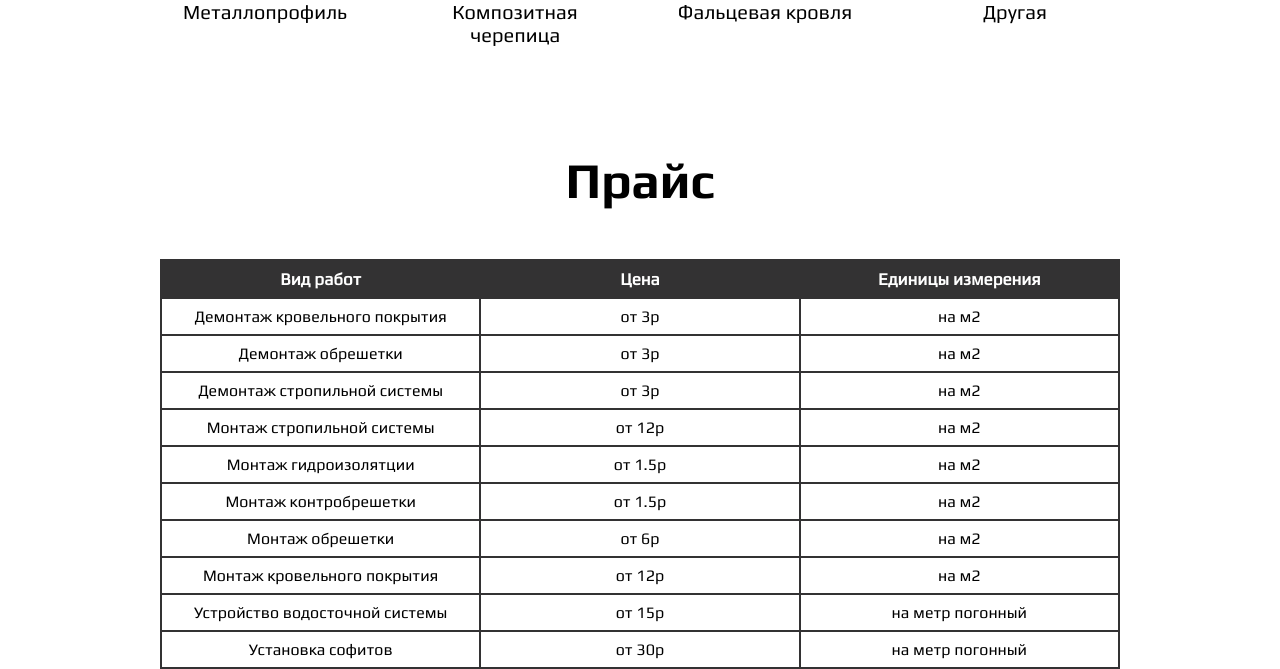
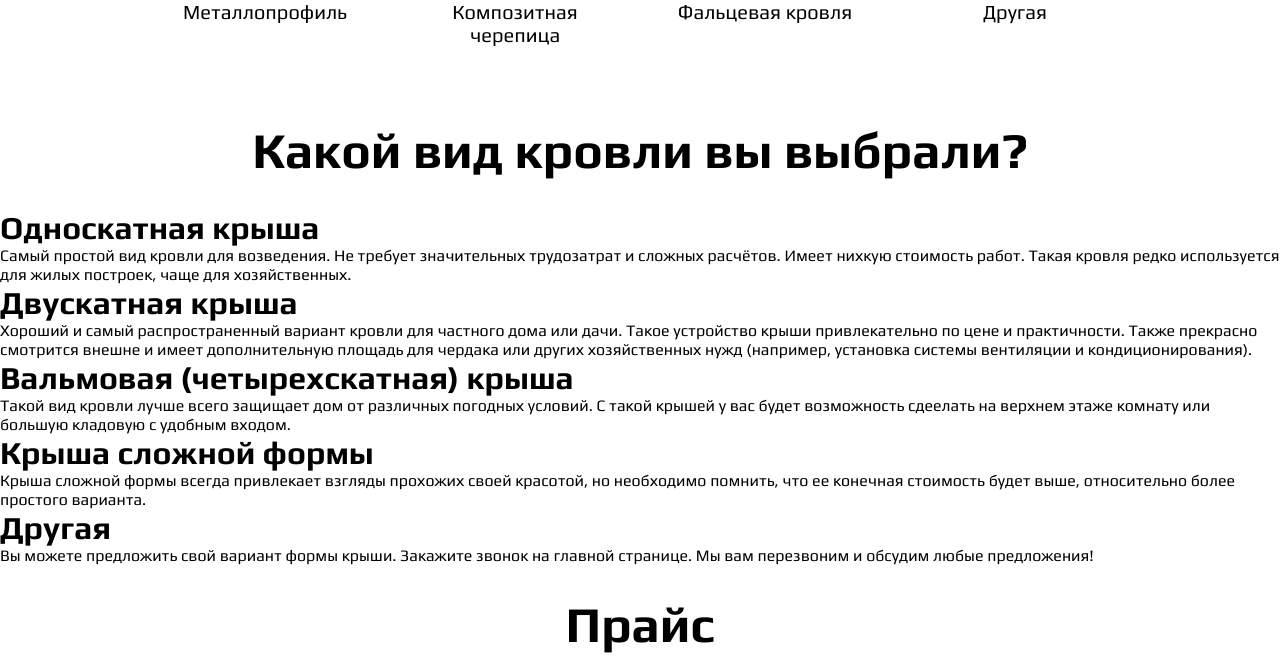
Before and after one commit to Vicatoriya/stroyprof, a React (Create React App) app: page /roof in a window 1280 px wide. Shown: the part 1360-2029 px from the top of the page. Built offline with nearby package versions, Linux system fonts and the light colour scheme.

Commit message:
добавил все связанное с типами крыш

```diff
--- a/public/Krovla_Array.json
+++ b/public/Krovla_Array.json
@@ -93,24 +93,24 @@
     "form_types":
     [
       {
-        "name": "Односкатная",
-        "pic": ""
+        "title": "Односкатная крыша",
+        "paragraph": "Самый простой вид кровли для возведения. Не требует значительных трудозатрат и сложных расчётов. Имеет нихкую стоимость работ. Такая кровля редко используется для жилых построек, чаще для хозяйственных."
       },
       {
-        "name": "Двускатная",
-        "pic": ""
+        "title": "Двускатная крыша",
+        "paragraph": "Хороший и самый распространенный вариант кровли для частного дома или дачи. Такое устройство крыши привлекательно по цене и практичности. Также прекрасно смотрится внешне и имеет дополнительную площадь для чердака или других хозяйственных нужд (например, установка системы вентиляции и кондиционирования)."
       },
       {
-        "name": "Вальмовая",
-        "pic": ""
+        "title": "Вальмовая (четырехскатная) крыша",
+        "paragraph": "Такой вид кровли лучше всего защищает дом от различных погодных условий. С такой крышей у вас будет возможность сдеелать на верхнем этаже комнату или большую кладовую с удобным входом."
       },
       {
-        "name": "Сложная",
-        "pic": ""
+        "title": "Крыша сложной формы",
+        "paragraph": "Крыша сложной формы всегда привлекает взгляды прохожих своей красотой, но необходимо помнить, что ее конечная стоимость будет выше, относительно более простого варианта."
       },
       {
-        "name": "Другая",
-        "pic": ""
+        "title": "Другая",
+        "paragraph": "Вы можете предложить свой вариант формы крыши. Закажите звонок на главной странице. Мы вам перезвоним и обсудим любые предложения!"
       }
     ]
   }
--- /dev/null
+++ b/src/Components/Additional_Pager/Vid_krovli/Text_Paragraph.js
@@ -0,0 +1,12 @@
+import React from "react";
+
+
+const Paragraph = ({title, paragraph}) => {
+    return(
+      <div className={"peaceOfText"}>
+            <h1>{title}</h1>
+            <p>{paragraph}</p>
+      </div>
+    );
+}
+export default Paragraph;
--- /dev/null
+++ b/src/Components/Additional_Pager/Vid_krovli/Vid_Krovli.js
@@ -0,0 +1,36 @@
+import Title from "../../Title/Title";
+import {useEffect, useState} from "react";
+import Paragraph from "./Text_Paragraph";
+
+const Vid_Krovli = () =>{//RoofTypeData
+    const [RoofTypeData,setPriceData] = useState([]);
+    useEffect(()=>{
+        const fetchData = async()=>{
+            try{
+                const response = await fetch('Krovla_array.json');
+                if(!response.ok){
+                    throw new Error('Ошибка при загрузке файла');
+                }
+                const jsonData = await response.json();
+                const extractedData = jsonData[0].form_types.map(type=>({
+                    title: type.title,
+                    paragraph: type.paragraph,
+                }));
+                setPriceData(extractedData);
+            }catch (error){
+                console.error('ошибка при загрузке и обработке данных', error);
+            }
+        }
+        fetchData();
+    },[]);
+
+    return(
+        <div>
+            <Title title={"Какой вид кровли вы выбрали?"}/>
+            {RoofTypeData.map((item,index)=>(
+            <Paragraph title={item.title} paragraph={item.paragraph}/>
+            ))}
+        </div>
+    );
+}
+export default Vid_Krovli;
--- a/src/Pages/Krovla.js
+++ b/src/Pages/Krovla.js
@@ -1,4 +1,4 @@
-import React from 'react';
+import React, {useEffect, useState} from 'react';
 import Upsite from "../Components/Upsite/Upsite";
 import Header from "../Components/Header/Header";
 import Main_sec1 from "../Components/Main_sec1/Main_sec1";
@@ -8,15 +8,22 @@ import G1 from "../Components/Additional_Pager/Galleries/Gallery1/G1";
 import G2 from "../Components/Additional_Pager/Galleries/Gallery2/G2";
 import First_section from '../Components/First_section/First_section';
 import Title from "../Components/Title/Title";
+import Paragraph from "../Components/Additional_Pager/Vid_krovli/Text_Paragraph";
+import Vid_Krovli from "../Components/Additional_Pager/Vid_krovli/Vid_Krovli";
 const Krovla = () => {
+
     return(
         <div>
             <Upsite/>
             <Header/>
             <First_section/>
             <C1/>
+            <Vid_Krovli />
             <Price/>
             <Title title={"Примеры работ"}/>
+
+
+            {/*RoofTypeData={RoofTypeData}*/}
             <G1/>
             <G2/>
         </div>
```
Also changed, not shown: src/Components/Additional_Pager/Vid_krovli/Vid_Krovli.css (added).
